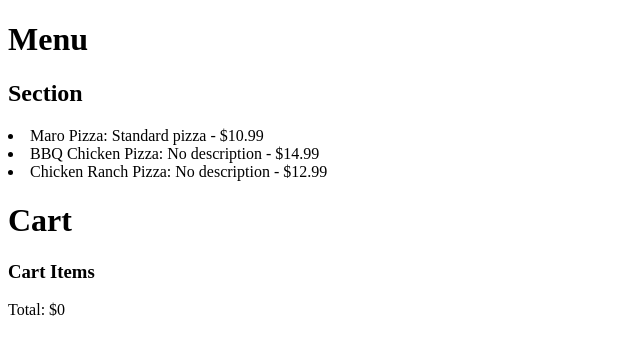
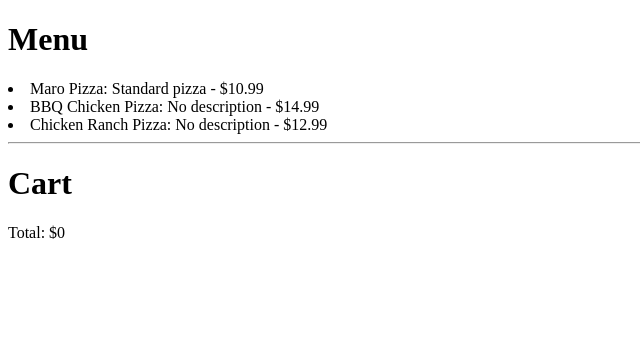
Before and after one commit to marwanelgharbawy/ma-restaurant, a website with bundled scripts: page public/index.html in a window 1280 px wide. Shown: the whole page, without its empty margins (0-640 px from the left). Built offline with nearby package versions, Linux system fonts and the light colour scheme.

Commit message:
Update HTML file

```diff
--- a/public/index.html
+++ b/public/index.html
@@ -8,21 +8,17 @@
 </head>
 
 <body>
+    <h1>Menu</h1>
     <div id="menu">
-        <h1>Menu</h1>
-        <h2>Section</h2>
-        <ul class="meals">
 
-        </ul>
     </div>
 
+    <hr>
+
+    <h1>Cart</h1>
+    <span>Total:</span> <span id="total">$0</span>
     <div id="cart">
-        <h1>Cart</h1>
-        <h3>Cart Items</h3>
-        <ul class="meals">
 
-        </ul>
-        <span>Total:</span> <span id="total">$0</span>
     </div>
 
     <script type="module" src="./app.js"></script>
```
